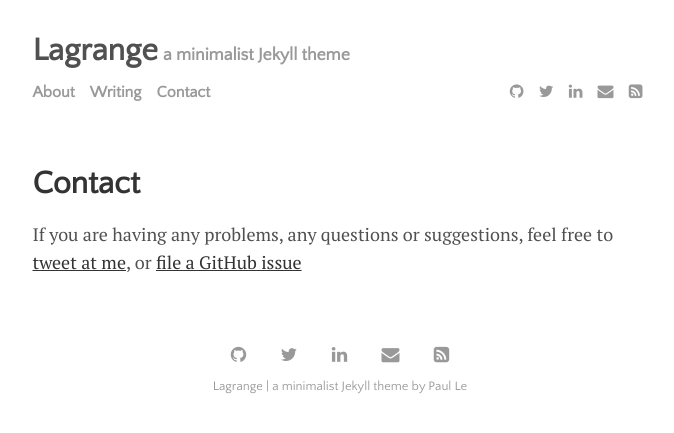
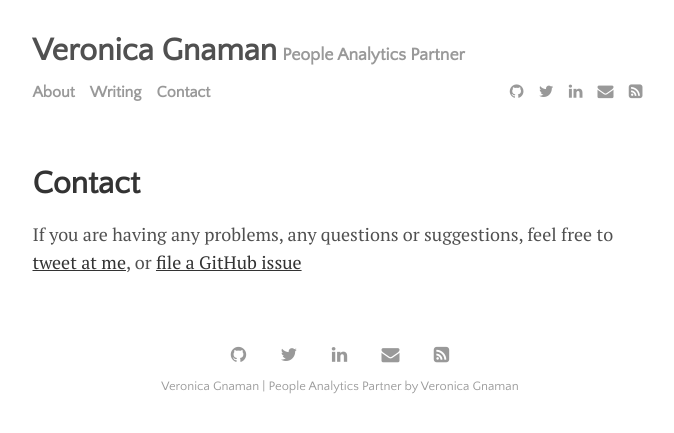
Before and after one commit to vero-2/vero-2.github.io, a Jekyll site: the page built from menu/contact.md, in a window 1280 px wide. Shown: the top 433 px of the page, without its empty margins (300-974 px from the left). Built offline with Jekyll 4.4.1, drawn with Linux system fonts in a browser that asks for light colours.

Commit message:
Update _config.yml
Add in name, and description

```diff
--- a/_config.yml
+++ b/_config.yml
@@ -11,7 +11,7 @@
 #   sort_reverse: true
 
 # jekyll-paginate configuration
-paginate:            5
+paginate:            3
 
 # Build settings
 markdown:            kramdown
@@ -20,9 +20,9 @@ permalink:           /:title
 plugins:             [jekyll-paginate, jekyll-sitemap, jekyll-feed, jekyll-seo-tag]
 
 # Customise atom feed settings (this is where Jekyll-Feed gets configuration information)
-title:		           'Lagrange'
-description:	       'a minimalist Jekyll theme'
-author:              'Paul Le'
+title:		           'Veronica Gnaman'
+description:	       'People Analytics Partner'
+author:              'Veronica Gnaman'
 
 # RSS 2.0 can be used instead of Atom by uncommenting following two lines
 #feed:
```
